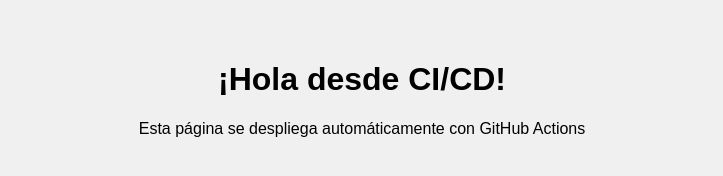
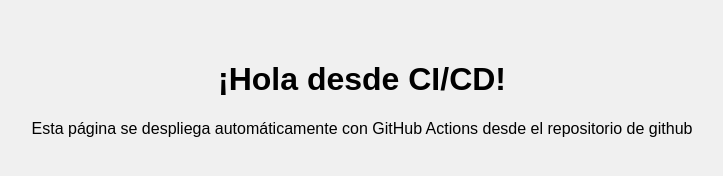
Before and after one commit to ecalcagno/mi-web-cicd, a website: page index.html in a window 1280 px wide. Shown: the whole page, without its empty margins (278-1001 px from the left). Drawn offline with Linux system fonts and the light colour scheme.

Commit message:
change index.html

```diff
--- a/index.html
+++ b/index.html
@@ -7,7 +7,7 @@
 </head>
 <body>
   <h1>¡Hola desde CI/CD!</h1>
-  <p>Esta página se despliega automáticamente con GitHub Actions</p>
+  <p>Esta página se despliega automáticamente con GitHub Actions desde el repositorio de github</p>
   <script src="script.js"></script>
 </body>
 </html>
```
Also changed, not shown: .github/workflows/deploy.yml.
